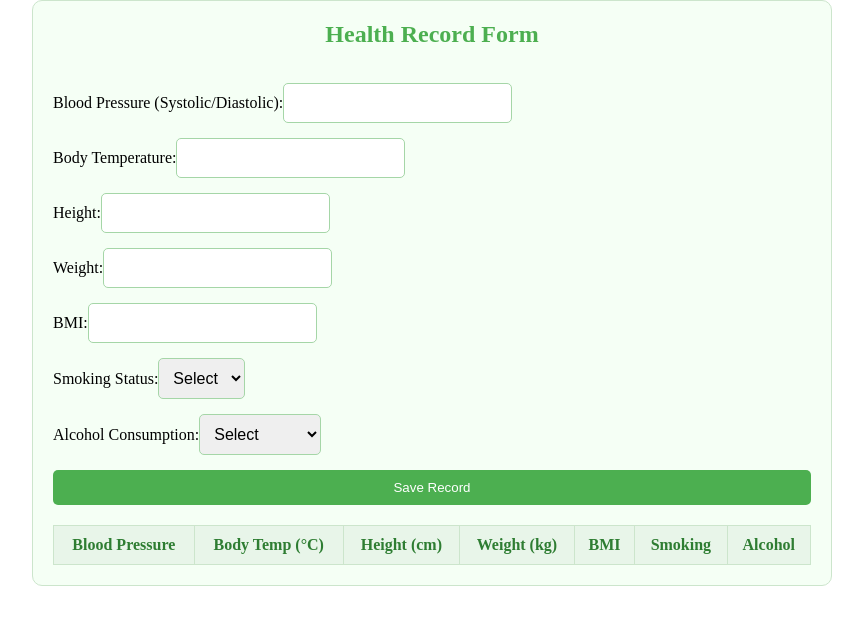
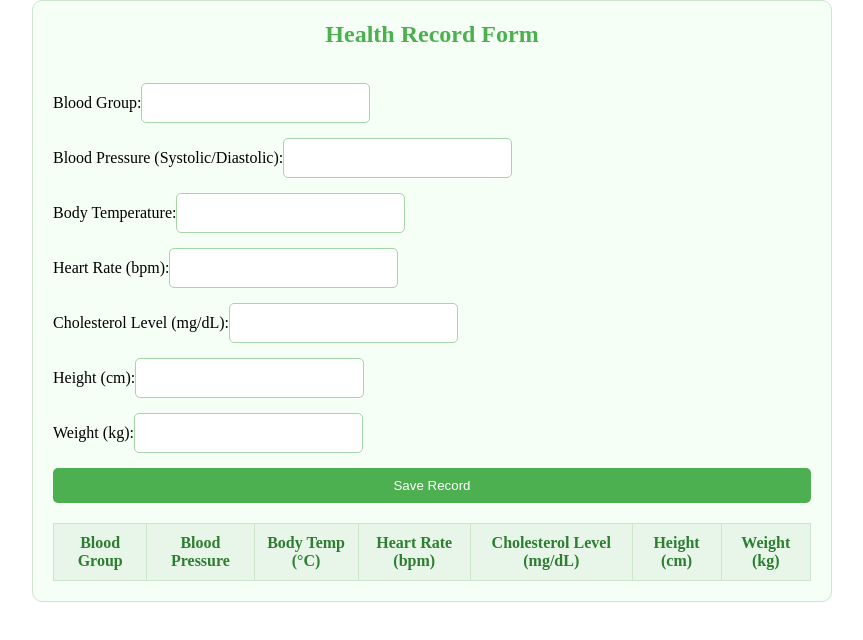
Before and after one commit to Shiksa/2k25-Final-Year-B.Tech-Project, a React (Vite) app in the folder client/: page /healthrecord in a window 1280 px wide. Shown: the top 640 px of the page, without its empty margins (208-1071 px from the left). Built offline with nearby package versions, Linux system fonts and the light colour scheme.

Commit message:
modify the healthcare page

```diff
--- a/client/src/container/HealthRecord/HealthRecord.jsx
+++ b/client/src/container/HealthRecord/HealthRecord.jsx
@@ -3,13 +3,13 @@ import styles from "./HealthRecord.module.css";
 
 const HealthRecord = () => {
     const [formData, setFormData] = useState({
+        bloodGroup: "",
         bloodPressure: "",
         bodyTemperature: "",
+        heartRate: "",
+        cholesterolLevel: "",
         height: "",
         weight: "",
-        bmi: "",
-        smokingStatus: "",
-        alcoholConsumption: "",
     });
 
     const [records, setRecords] = useState([]);
@@ -23,13 +23,13 @@ const HealthRecord = () => {
         e.preventDefault();
         setRecords([...records, formData]);
         setFormData({
+            bloodGroup: "",
             bloodPressure: "",
             bodyTemperature: "",
+            heartRate: "",
+            cholesterolLevel: "",
             height: "",
             weight: "",
-            bmi: "",
-            smokingStatus: "",
-            alcoholConsumption: "",
         });
     };
 
@@ -37,6 +37,17 @@ const HealthRecord = () => {
         <div className={styles.container}>
             <form onSubmit={handleSubmit} className={styles.form}>
                 <h2 className={styles.title}>Health Record Form</h2>
+
+                <label>
+                    Blood Group:
+                    <input
+                        type="text"
+                        name="bloodGroup"
+                        value={formData.bloodGroup}
+                        onChange={handleChange}
+                        className={styles.input}
+                    />
+                </label>
 
                 <label>
                     Blood Pressure (Systolic/Diastolic):
@@ -62,7 +73,30 @@ const HealthRecord = () => {
                 </label>
 
                 <label>
-                    Height:
+                    Heart Rate (bpm):
+                    <input
+                        type="number"
+                        name="heartRate"
+                        value={formData.heartRate}
+                        onChange={handleChange}
+                        className={styles.input}
+                    />
+                </label>
+
+                <label>
+                    Cholesterol Level (mg/dL):
+                    <input
+                        type="number"
+                        step="0.1"
+                        name="cholesterolLevel"
+                        value={formData.cholesterolLevel}
+                        onChange={handleChange}
+                        className={styles.input}
+                    />
+                </label>
+
+                <label>
+                    Height (cm):
                     <input
                         type="number"
                         step="0.1"
@@ -74,7 +108,7 @@ const HealthRecord = () => {
                 </label>
 
                 <label>
-                    Weight:
+                    Weight (kg):
                     <input
                         type="number"
                         step="0.1"
@@ -85,72 +119,31 @@ const HealthRecord = () => {
                     />
                 </label>
 
-                <label>
-                    BMI:
-                    <input
-                        type="number"
-                        step="0.1"
-                        name="bmi"
-                        value={formData.bmi}
-                        onChange={handleChange}
-                        className={styles.input}
-                    />
-                </label>
-
-                <label>
-                    Smoking Status:
-                    <select
-                        name="smokingStatus"
-                        value={formData.smokingStatus}
-                        onChange={handleChange}
-                        className={styles.input}
-                    >
-                        <option value="">Select</option>
-                        <option value="Yes">Yes</option>
-                        <option value="No">No</option>
-                    </select>
-                </label>
-
-                <label>
-                    Alcohol Consumption:
-                    <select
-                        name="alcoholConsumption"
-                        value={formData.alcoholConsumption}
-                        onChange={handleChange}
-                        className={styles.input}
-                    >
-                        <option value="">Select</option>
-                        <option value="Never">Never</option>
-                        <option value="Occasional">Occasional</option>
-                        <option value="Regular">Regular</option>
-                    </select>
-                </label>
-
                 <button type="submit" className={styles.button}>Save Record</button>
             </form>
 
             <table className={styles.table}>
                 <thead>
                     <tr>
+                        <th>Blood Group</th>
                         <th>Blood Pressure</th>
                         <th>Body Temp (°C)</th>
+                        <th>Heart Rate (bpm)</th>
+                        <th>Cholesterol Level (mg/dL)</th>
                         <th>Height (cm)</th>
                         <th>Weight (kg)</th>
-                        <th>BMI</th>
-                        <th>Smoking</th>
-                        <th>Alcohol</th>
                     </tr>
                 </thead>
                 <tbody>
                     {records.map((record, index) => (
                         <tr key={index}>
+                            <td>{record.bloodGroup}</td>
                             <td>{record.bloodPressure}</td>
                             <td>{record.bodyTemperature}</td>
+                            <td>{record.heartRate}</td>
+                            <td>{record.cholesterolLevel}</td>
                             <td>{record.height}</td>
                             <td>{record.weight}</td>
-                            <td>{record.bmi}</td>
-                            <td>{record.smokingStatus}</td>
-                            <td>{record.alcoholConsumption}</td>
                         </tr>
                     ))}
                 </tbody>
```
